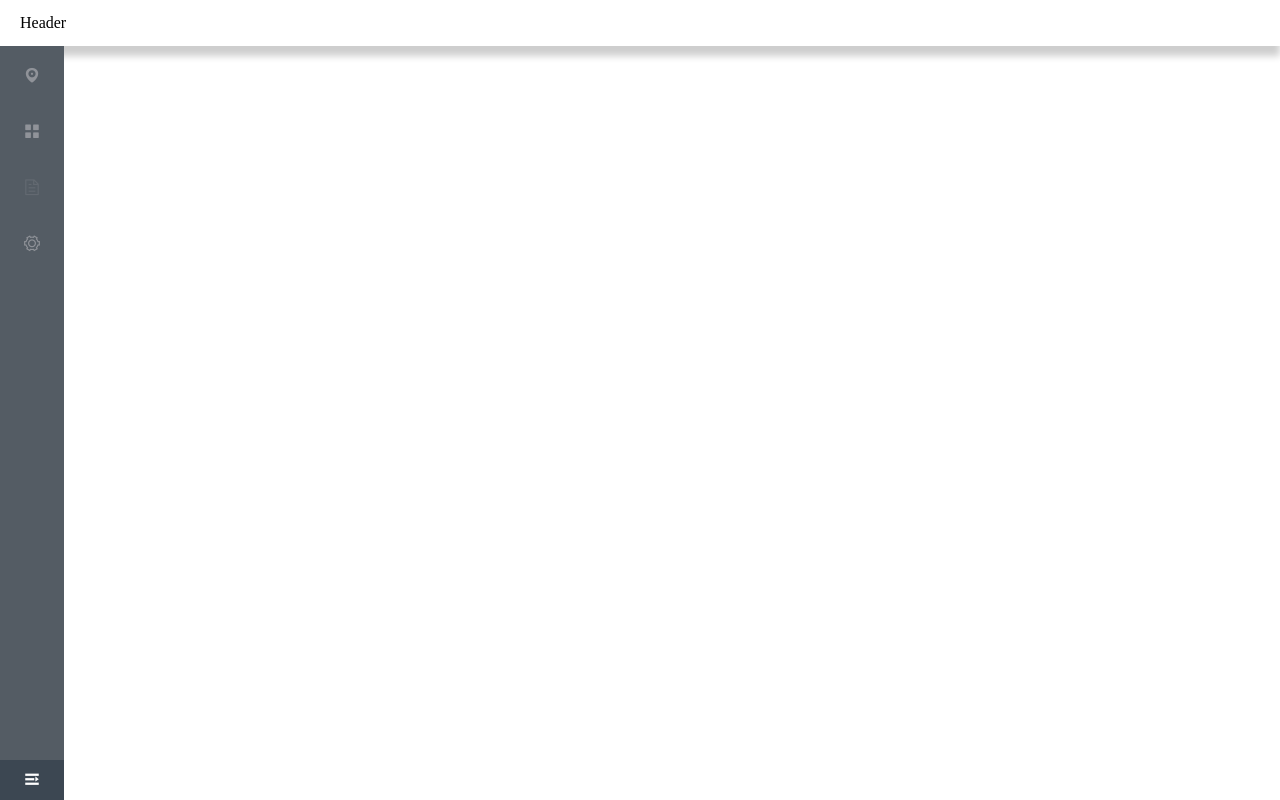
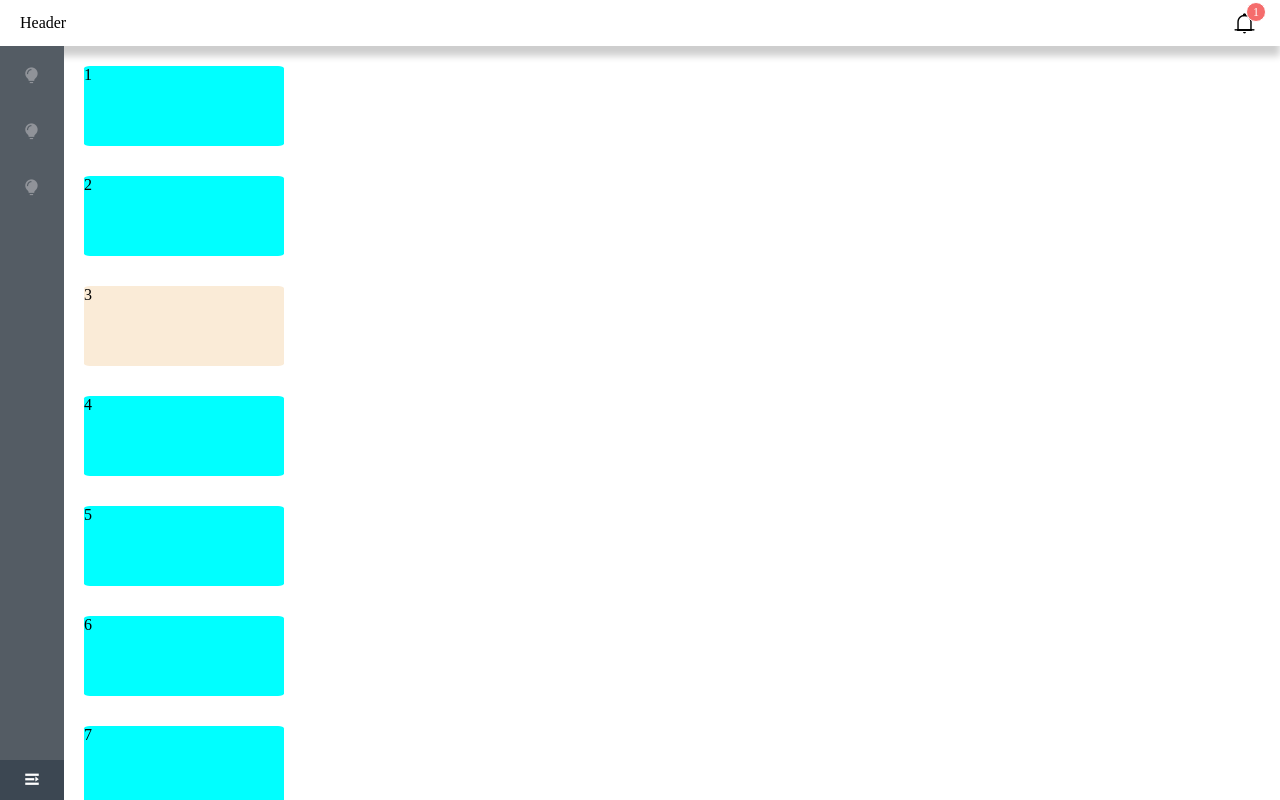
Before and after one commit to sunzsh/vue-el-demo, a Vue app: page /sticky in a window 1280 px wide. Shown: the top 800 px of the page. Built offline with nearby package versions, Linux system fonts and the light colour scheme.

Commit message:
el-input

```diff
--- a/src/App.vue
+++ b/src/App.vue
@@ -1,7 +1,12 @@
 <template>
   <div id="app">
     <el-container class="ctner" :class="{'folded': folded}">
-      <el-header class="header" height="">Header</el-header>
+      <el-header class="header" height="">
+        Header
+        <el-badge :value="1" class="item msg" @click.native="drawer = true">
+          <i class="el-icon-bell "></i>
+        </el-badge>
+      </el-header>
       <el-container>
         <el-aside class="left" width="">
           <span class="btn_fold" @click="folded=!folded"><i :class="folded?'el-icon-s-unfold':'el-icon-s-fold'"></i></span>
@@ -9,44 +14,86 @@
             background-color="#545c64"
             text-color="#fff"
             active-text-color="#ffd04b"
-            default-active="1-4-1" class="el-menu-vertical-demo" :collapse="folded" :collapse-transition="false">
-            <el-submenu index="1">
-              <template slot="title">
-                <i class="el-icon-location"></i>
-                <span slot="title">导航一</span>
-              </template>
-              <el-menu-item-group>
-                <span slot="title">分组一</span>
-                <el-menu-item index="1-1">选项1</el-menu-item>
-                <el-menu-item index="1-2">选项2</el-menu-item>
-              </el-menu-item-group>
-              <el-menu-item-group title="分组2">
-                <el-menu-item index="1-3">选项3</el-menu-item>
-              </el-menu-item-group>
-              <el-submenu index="1-4">
-                <span slot="title">选项4</span>
-                <el-menu-item index="1-4-1">选项1</el-menu-item>
-              </el-submenu>
-            </el-submenu>
-            <el-menu-item index="2">
-              <i class="el-icon-menu"></i>
-              <span slot="title">导航二</span>
-            </el-menu-item>
-            <el-menu-item index="3" disabled>
-              <i class="el-icon-document"></i>
-              <span slot="title">导航三</span>
-            </el-menu-item>
-            <el-menu-item index="4">
-              <i class="el-icon-setting"></i>
-              <span slot="title">导航四</span>
-            </el-menu-item>
+            :router="true"
+            :collapse="folded" :collapse-transition="false">
+
+              <el-menu-item index="/cm-calendar">
+                <i class="el-icon-s-opportunity"></i>
+                <span slot="title">CMCalendar</span>
+              </el-menu-item>
+
+              <el-menu-item index="/sticky">
+                <i class="el-icon-s-opportunity"></i>
+                <span slot="title">sticky</span>
+              </el-menu-item>
+
+              <el-menu-item index="/elinputwidth">
+                <i class="el-icon-s-opportunity"></i>
+                <span slot="title">elinputwidth</span>
+              </el-menu-item>
+
           </el-menu>
         </el-aside>
+
         <el-main class="main">
           <router-view></router-view>
         </el-main>
+
       </el-container>
     </el-container>
+
+    <el-drawer
+        title="消息"
+        custom-class="aside_msg"
+        size="360px"
+        :visible.sync="drawer"
+        >
+        <el-collapse>
+          <el-collapse-item >
+            <template slot="title">
+
+              <div class="title_wrapper">
+                <el-badge is-dot></el-badge>
+                <span class="title">一致性 Consistency</span>
+                <span class="time">刚刚</span>
+              </div>
+            </template>
+            <div>与现实生活一致：与现实生活的流程、逻辑保持一致，遵循用户习惯的语言和概念；</div>
+            <div>在界面中一致：所有的元素和结构需保持一致，比如：设计样式、图标和文本、元素的位置等。</div>
+          </el-collapse-item>
+          <el-collapse-item class="readed">
+            <template slot="title">
+              <div class="title_wrapper readed">
+                <span class="title">反馈 Feedback</span>
+                <span class="time">1天前</span>
+              </div>
+            </template>
+            <div>控制反馈：通过界面样式和交互动效让用户可以清晰的感知自己的操作；</div>
+            <div>页面反馈：操作后，通过页面元素的变化清晰地展现当前状态。</div>
+          </el-collapse-item>
+          <el-collapse-item class="readed">
+            <template slot="title">
+              <div class="title_wrapper readed">
+                <span class="title">效率 Efficiency</span>
+                <span class="time">2天前</span>
+              </div>
+            </template>
+            <div>简化流程：设计简洁直观的操作流程；</div>
+            <div>清晰明确：语言表达清晰且表意明确，让用户快速理解进而作出决策；</div>
+            <div>帮助用户识别：界面简单直白，让用户快速识别而非回忆，减少用户记忆负担。</div>
+          </el-collapse-item>
+          <el-collapse-item class="readed">
+            <template slot="title">
+              <div class="title_wrapper readed">
+                <span class="title">可控 Controllability</span>
+                <span class="time">3天前</span>
+              </div>
+            </template>
+            <div>用户决策：根据场景可给予用户操作建议或安全提示，但不能代替用户进行决策；</div>
+            <div>结果可控：用户可以自由的进行操作，包括撤销、回退和终止当前操作等。</div>
+          </el-collapse-item>
+        </el-collapse>
+      </el-drawer>
   </div>
 </template>
 
@@ -57,9 +104,7 @@ export default {
   data() {
     return {
       folded: true,
-      value1: undefined,
-      value2: undefined,
-      value3: undefined
+      drawer: false
     }
   },
   components: {
@@ -70,6 +115,8 @@ export default {
 
 <style lang="scss" scoped>
 $h_height: 46px;
+$l_max_width: 230px;
+$l_min_width: 64px;
 .header {
   background-color: #fff;
   position: fixed;
@@ -77,19 +124,22 @@ $h_height: 46px;
   line-height: #{$h_height};
   box-shadow: 0px 10px 7px #cecece;
   width: 100%;
+  z-index: 9;
 }
 .left {
   position: fixed;
   top: #{$h_height};
   left: 0px;
-  width: 300px;
+  z-index: 10;
+  width: #{$l_max_width};
   background-color: #545c64;
   height: calc(100vh - #{$h_height});
   transition: width 0.3s;
   -webkit-transition: width 0.3s; /* Safari */
 }
 .main {
-  margin: #{$h_height} 0px 0px 300px;
+  overflow: visible;
+  margin: #{$h_height} 0px 0px #{$l_max_width};
   transition: margin-left 0.3s;
   -webkit-transition: margin-left 0.3s; /* Safari */
 }
@@ -98,10 +148,10 @@ $h_height: 46px;
 }
 
 .folded .left {
-  width: 64px;
+  width: #{$l_min_width};
 }
 .folded .main {
-  margin-left: 64px;
+  margin-left: #{$l_min_width};
 }
 .folded .el-menu span {
   display: none;
@@ -111,11 +161,10 @@ $h_height: 46px;
   display: block;
   height: 40px;
   line-height: 40px;
-  width: 100%;
   background-color: #3c4752;
   color: #fff;
   position: fixed;
-  width: 300px;
+  width: #{$l_max_width};
   bottom: 0px;
   font-size: 18px;
   text-align: center;
@@ -127,13 +176,47 @@ $h_height: 46px;
 
 }
 .folded .btn_fold {
-  width: 64px;
+  width: #{$l_min_width};
 }
 
-</style>
+.msg {
+  float: right;
+  font-size: 23px;
+  position: relative;
+  top: 12px;
+  right: 4px;
+  cursor: pointer;
+  line-height: 23px;
+}
 
-<style>
-.disable_pre_next .prev-month, .disable_pre_next .next-month{
-  visibility: hidden;
+
+::v-deep .el-drawer.aside_msg {
+  margin: 20px 20px 20px 0px;
+  height: calc(100vh - 40px);
+  border-radius: 9px;
+}
+
+
+::v-deep .el-drawer.aside_msg .el-drawer__body {
+  padding: 0px 12px 0px 12px;
+}
+
+.title {
+  float: left;
+}
+.time {
+  float: right;
+}
+.readed div {
+  color:rgb(156, 156, 156);
+}
+.title_wrapper {
+  width: 100%;
+}
+.title_wrapper .el-badge{
+  float: right;
+}
+.el-collapse ::v-deep .el-collapse-item__arrow {
+  display: none;
 }
 </style>
--- a/src/main.js
+++ b/src/main.js
@@ -3,23 +3,12 @@ import App from './App.vue'
 
 import Element from 'element-ui'
 import 'element-ui/lib/theme-chalk/index.css'
+import router from "@/router";
 
-
-import Router from 'vue-router'
-
-import CmCalendarDemo from "@/views/cm-calendar-demo";
-
-Vue.use(Router)
 Vue.use(Element)
 
 Vue.config.productionTip = false
 
-let router = new Router({
-  mode: 'history',  // 去掉url中的#
-  routes: [
-    { path: '/cm-calendar-demo', component: CmCalendarDemo }
-  ]
-})
 
 new Vue({
   render: h => h(App),
--- /dev/null
+++ b/src/router.js
@@ -0,0 +1,17 @@
+
+import VueRouter from 'vue-router'
+import Vue from 'vue'
+
+Vue.use(VueRouter)
+var routes = [
+    {path: '/cm-calendar', component: ()=> import(/* webpackChunkName: "cm-calendar-demo" */ "@/views/cm-calendar-demo.vue") },
+    {path: '/sticky', component: ()=> import(/* webpackChunkName: "sticky-demo" */ "@/views/sticky-demo.vue") },
+    {path: '/elinputwidth', component: ()=> import(/* webpackChunkName: "elinputwidth-demo" */ "@/views/elinputwidth-demo.vue") }
+];
+
+const router = new VueRouter({
+    mode: 'history',
+    routes
+})
+
+export default router
--- /dev/null
+++ b/src/views/elinputwidth-demo.vue
@@ -0,0 +1,28 @@
+<template>
+    <div>
+        <input v-model="msg"/>
+        <br/>
+        <br/>
+        <div class="chat">{{msg}}</div>
+    </div>
+</template>
+<script>
+
+export default {
+  data() {
+      return {
+          msg: undefined
+      }
+  }
+}
+</script>
+<style scoped>
+.chat {
+    padding: 8px;
+    max-width: 230px;
+    overflow: hidden;
+    background-color: aquamarine;
+    border-radius: 6px;
+    display: inline-block;
+}
+</style>
--- /dev/null
+++ b/src/views/sticky-demo.vue
@@ -0,0 +1,48 @@
+<template>
+    <div class="aside_wrapper">
+          <div class="aside">1</div>
+          <div class="aside">2</div>
+          <div class="aside aside_sticky">3</div>
+          <div class="aside">4</div>
+          <div class="aside">5</div>
+          <div class="aside">6</div>
+          <div class="aside">7</div>
+          <div class="aside">8</div>
+          <div class="aside">9</div>
+          <div class="aside">7</div>
+          <div class="aside">8</div>
+          <div class="aside">9</div>
+          <div class="aside">7</div>
+          <div class="aside">8</div>
+          <div class="aside">9</div>
+    </div>
+</template>
+<script>
+
+export default {
+  data() {
+      return {
+
+      }
+  }
+}
+</script>
+<style scoped>
+.aside_wrapper {
+}
+.aside {
+  display: block;
+  width: 200px;
+  height: 80px;
+  background-color:aqua;
+  border-radius: 3%;
+  margin-bottom: 30px;
+}
+.aside_sticky {
+  position: sticky;
+  position: -webkit-sticky;
+  top: 66px;
+  z-index: 8;
+  background-color: antiquewhite;
+}
+</style>
--- /dev/null
+++ b/vue.config.js
@@ -0,0 +1,5 @@
+module.exports = {
+  devServer: {
+    historyApiFallback: true
+  }
+}
```
